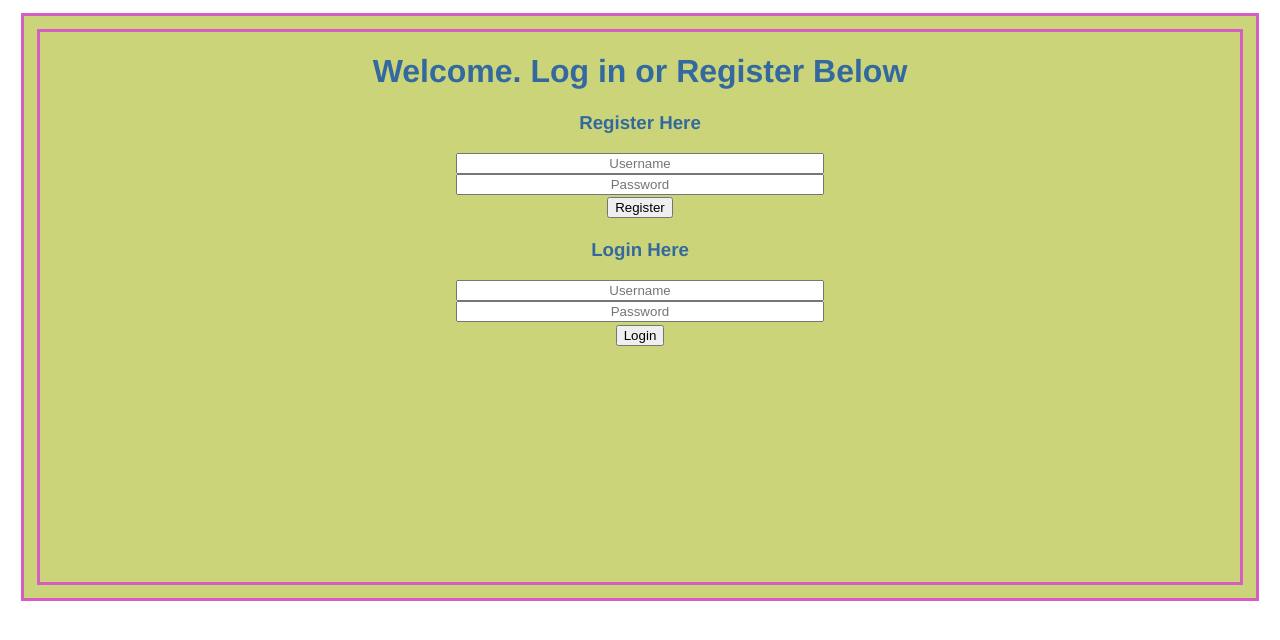
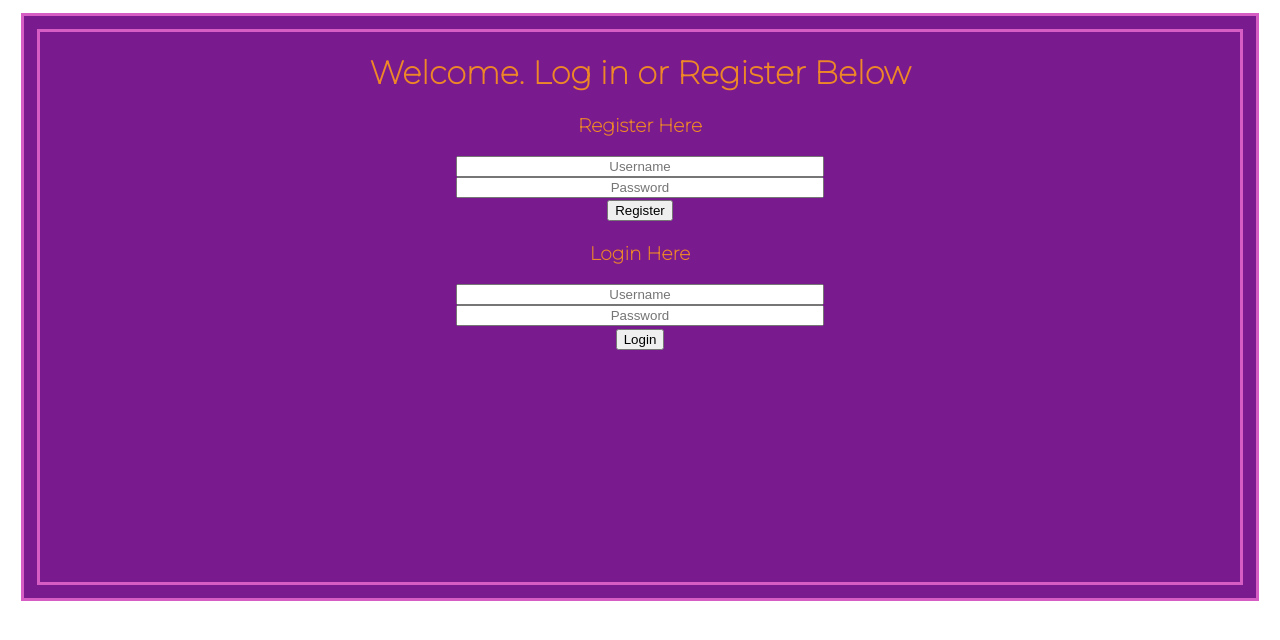
Before and after one commit to pregan23/DoKnotsFront, a Vue app in the folder doknot-front/: page / in a window 1280 px wide. Shown: the top 640 px of the page. Built offline with nearby package versions, Linux system fonts and the light colour scheme.

Commit message:
fonts n stuff

```diff
--- a/doknot-front/src/App.vue
+++ b/doknot-front/src/App.vue
@@ -72,15 +72,18 @@
 
 <style>
 
+@import url('https://fonts.googleapis.com/css2?family=Montserrat:wght@100&display=swap');
+
 
 #app {
-  font-family: Avenir, Helvetica, Arial, sans-serif;
+
+  font-family: 'Montserrat', sans-serif;
   -webkit-font-smoothing: antialiased;
   -moz-osx-font-smoothing: grayscale;
   text-align: center;
-  color: #33699f;
+  color: #ed8728;
   margin: 13px;
-  background-color: rgb(203, 212, 121);
+  background-color: rgb(121, 26, 142);
   border: solid 3px rgb(214, 93, 196);
 
   min-height: 550px;
```
